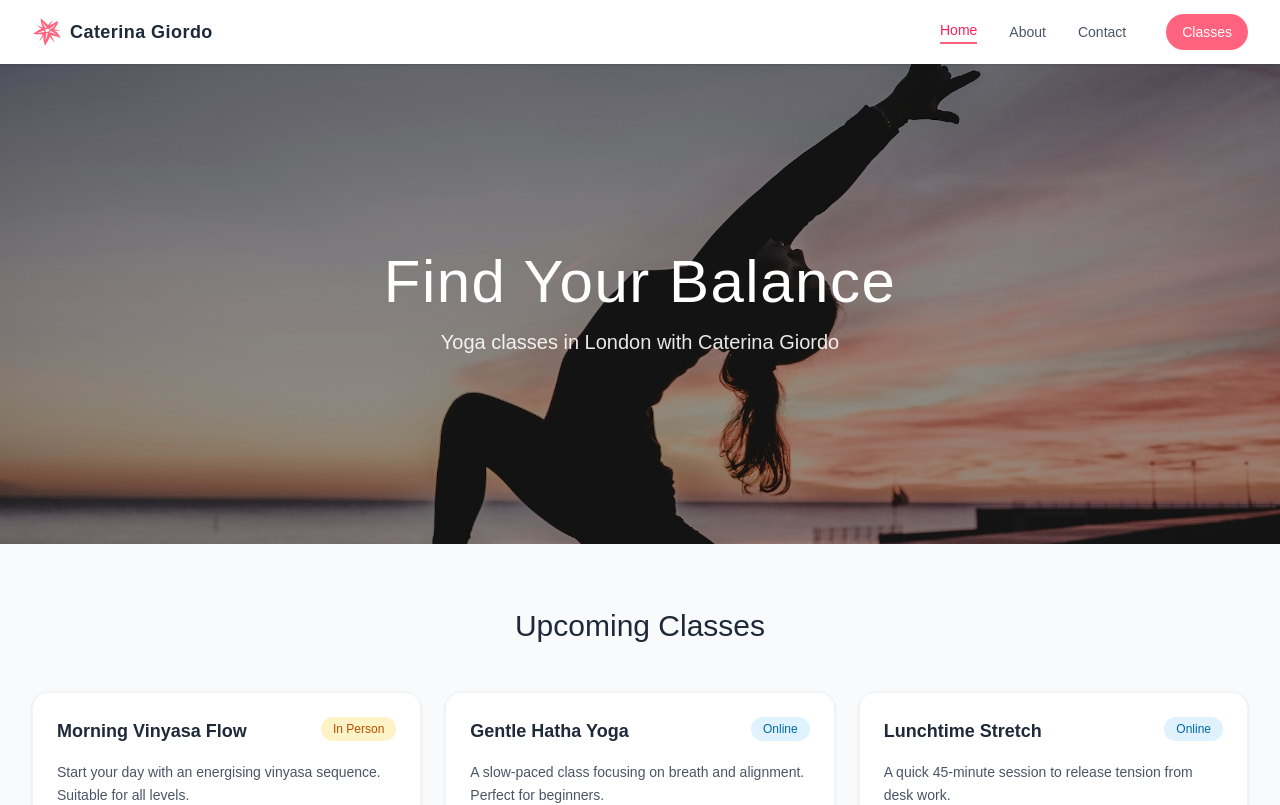
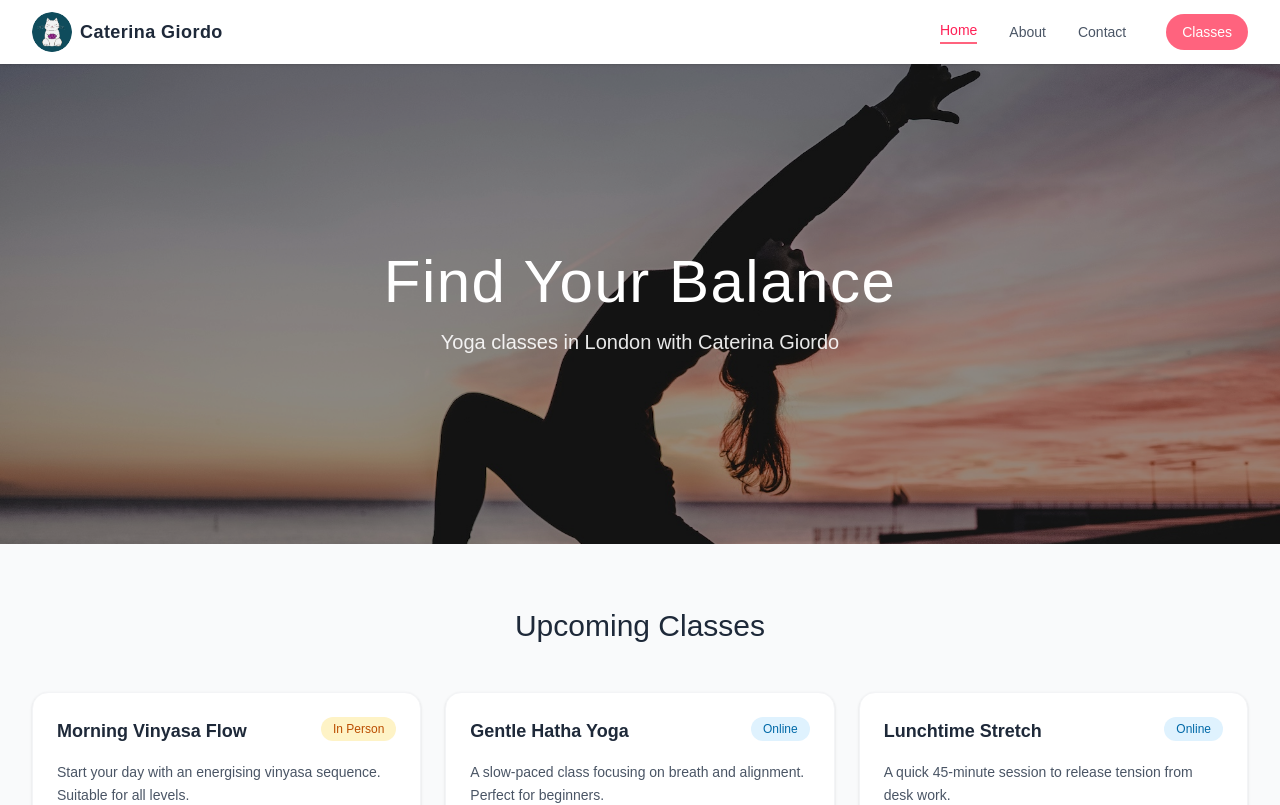
Before and after one commit to MarcoValeri/caterinagiordo-app, a Next.js app: page / in a window 1280 px wide. Shown: the top 805 px of the page. Built offline with nearby package versions, Linux system fonts and the light colour scheme.

Commit message:
Add new logo

```diff
--- a/app/components/Nav/Nav.tsx
+++ b/app/components/Nav/Nav.tsx
@@ -3,8 +3,9 @@
 import { useState } from "react";
 import { usePathname } from "next/navigation";
 import Link from "next/link";
-import { GiLotusFlower } from "react-icons/gi";
+import Image from "next/image";
 import { HiMenu, HiX } from "react-icons/hi";
+import logo from "../../assets/images/caterina-giordo-logo.png";
 
 const navLinks = [
   { label: "Home", href: "/" },
@@ -20,7 +21,13 @@ const Nav = () => {
     <>
       {/* Logo / Brand */}
       <Link href="/" className="flex items-center gap-2 group">
-        <GiLotusFlower className="text-3xl text-rose-400 group-hover:text-rose-500 transition-colors" />
+        <Image
+          src={logo}
+          alt="Caterina Giordo"
+          width={40}
+          height={40}
+          className="rounded-full"
+        />
         <span className="text-lg font-semibold tracking-wide text-gray-800">
           Caterina Giordo
         </span>
```
